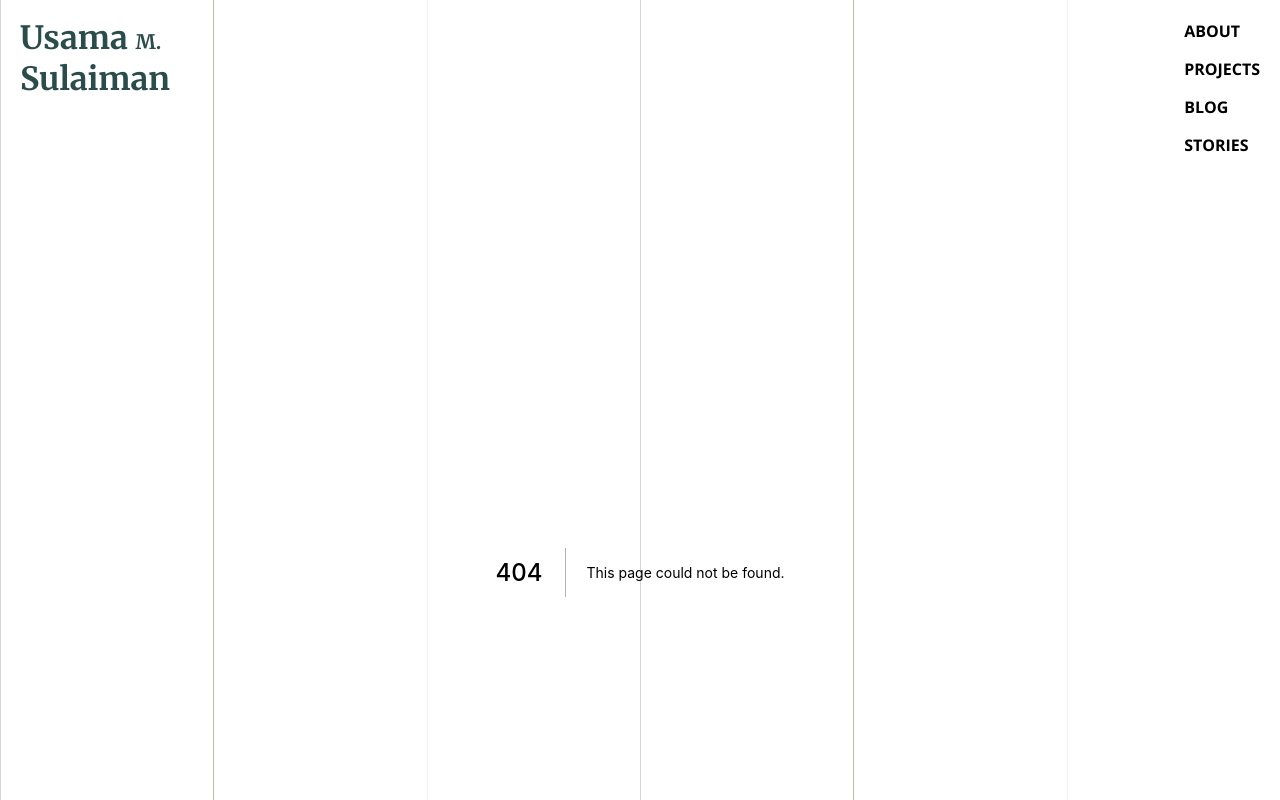
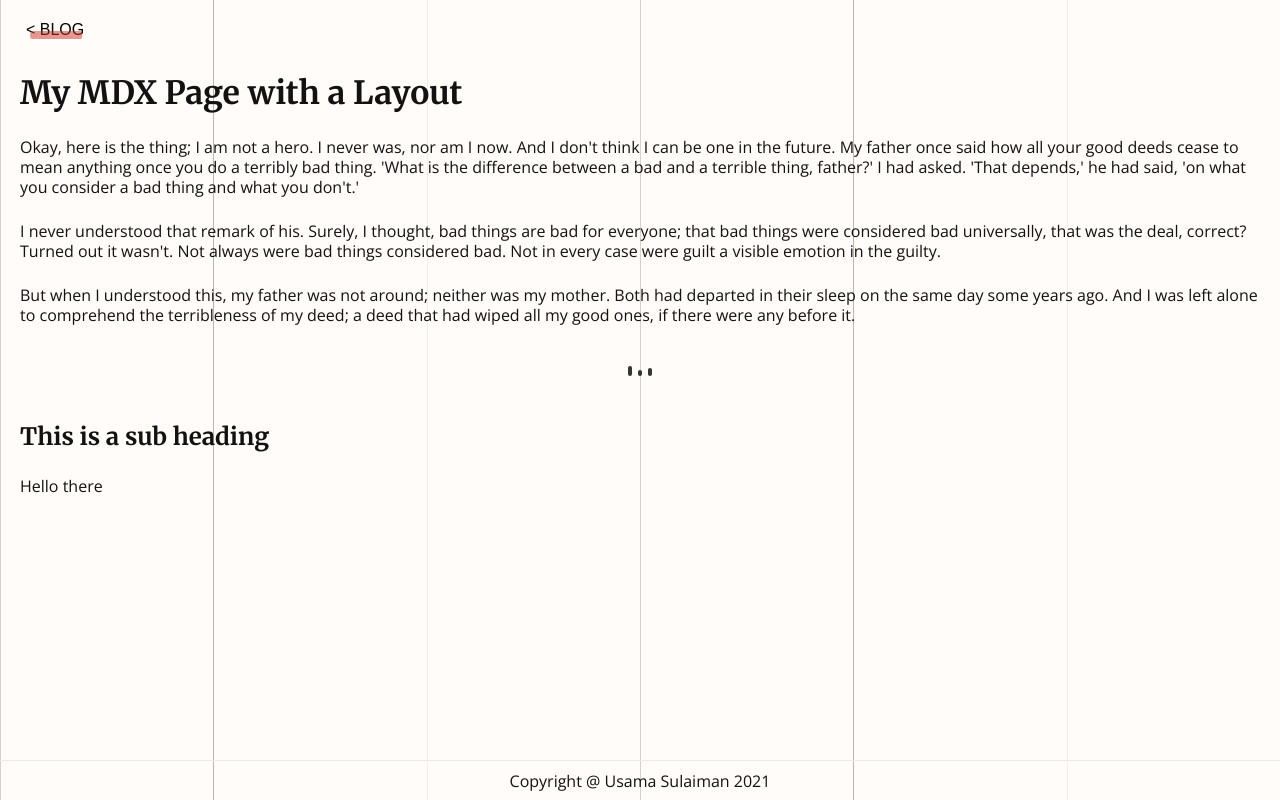
Before and after one commit to usamasulaiman/usa.ma, a Next.js app: page /blog/blog2 in a window 1280 px wide. Before the commit this address had no page. Shown: the top 800 px of the page. Built offline with nearby package versions, Linux system fonts and the light colour scheme.

Commit message:
Adds mdx and a new blog page

```diff
--- /dev/null
+++ b/components/BlogPage/BlogPage.module.css
@@ -0,0 +1,41 @@
+.inner-wrapper {
+  padding: 20px;
+}
+
+.back-button {
+  background: none;
+  border:0px;
+  text-transform: uppercase;
+}
+
+.back-button::after {
+  content: '';
+  height: 8px;
+  width: 90%;
+  background: #C7382E;
+  opacity: .5;
+  border-radius: 2px;
+  display: flex;
+  transform: translate(8%, -8px);
+  font-weight: bold;
+}
+
+.inner-wrapper h1,
+.inner-wrapper h2,
+.inner-wrapper h3,
+.inner-wrapper h4,
+.inner-wrapper h5,
+.inner-wrapper h6 {
+  font-family: var(--heading);
+}
+.inner-wrapper p,
+.inner-wrapper a,
+.inner-wrapper li,
+.inner-wrapper ul,
+.inner-wrapper ol,
+.inner-wrapper span {
+  /* color:#595857; */
+  line-height: 20px;
+  font-weight: 300;
+  margin: 24px auto;
+}
--- /dev/null
+++ b/components/BlogPage/index.tsx
@@ -0,0 +1,23 @@
+import React from 'react'
+import PropTypes from 'prop-types'
+import { useRouter } from 'next/router'
+import BlogStyles from './BlogPage.module.css';
+
+function BlogPage(props) {
+  console.log('meta is: ', props.meta);
+  const router = useRouter();
+  const parent = router?.pathname?.split('/')[1];
+  return (
+    <div className={BlogStyles['inner-wrapper']}>
+      <button className={BlogStyles['back-button']} onClick={() => router.push('/blog')}>{`< ${parent}`}</button>
+      {props.children}
+    </div>
+  )
+}
+
+BlogPage.propTypes = {
+  children: PropTypes.shape({}).isRequired,
+  meta: PropTypes.shape({}).isRequired,
+}
+
+export default BlogPage
--- a/components/Wrapper/index.tsx
+++ b/components/Wrapper/index.tsx
@@ -1,11 +1,15 @@
 import React from 'react'
 import Head from 'next/head'
+import { useRouter } from 'next/router'
 import PropTypes from 'prop-types'
 import Header from '../Header/index'
 import homeStyles from '../../styles/Home.module.css';
 
 function Wrapper(props) {
   const { children } = props;
+  const router = useRouter();
+  const routeArray = router?.pathname?.split('/');
+  const shouldShowPageHeader = routeArray?.length === 2;
 
   return (
     <>
@@ -19,10 +23,16 @@ function Wrapper(props) {
         <link rel="icon" href="/favicon.ico" />
       </Head>
       <div className="outer-wrapper">
-        <header className={`container ${homeStyles['main-header']}`}>
-          <Header />
-        </header>
-        {children}
+        {shouldShowPageHeader && (
+          <header className={`container ${homeStyles['main-header']}`}>
+            <Header />
+          </header>
+        )}
+        {/* {routeArray.length > 2 ? (
+          <div className={`${homeStyles['inner-page']} ${routeArray[1]}`}>{children}</div>
+        ) : ( */}
+          <>{children}</>
+        {/* )} */}
         <footer className="footer">
           <a
             href="https://usamasulaiman.com"
--- a/next.config.js
+++ b/next.config.js
@@ -1,6 +1,17 @@
-module.exports = {
+const withMDX = require('@next/mdx')({
+  extension: /\.mdx?$/,
+  options: {
+    remarkPlugins: [],
+    rehypePlugins: [],
+    // If you use `MDXProvider`, uncomment the following line.
+    // providerImportSource: "@mdx-js/react",
+  },
+})
+
+module.exports = withMDX({
   /* config options here */
+  pageExtensions: ['ts', 'tsx', 'js', 'jsx', 'md', 'mdx'],
   images: {
     domains: ['images.unsplash.com'],
   },
-}
+})
--- a/package.json
+++ b/package.json
@@ -8,6 +8,8 @@
     "start": "next start"
   },
   "dependencies": {
+    "@mdx-js/loader": "^2.0.0",
+    "@next/mdx": "^12.1.0",
     "next": "^12.0.10",
     "react": "^17.0.2",
     "react-dom": "^17.0.2"
--- /dev/null
+++ b/pages/blog/blog2.mdx
@@ -0,0 +1,23 @@
+import BlogPage from '../../components/BlogPage';
+import Separator from '../../components/Separator';
+
+export const meta = {
+author: 'Rich Haines'
+}
+
+# My MDX Page with a Layout
+
+Okay, here is the thing; I am not a hero. I never was, nor am I now. And I don't think I can be one in the future. My father once said how all your good deeds cease to mean anything once you do a terribly bad thing. 'What is the difference between a bad and a terrible thing, father?' I had asked. 'That depends,' he had said, 'on what you consider a bad thing and what you don't.'
+
+I never understood that remark of his. Surely, I thought, bad things are bad for everyone; that bad things were considered bad universally, that was the deal, correct? Turned out it wasn't. Not always were bad things considered bad. Not in every case were guilt a visible emotion in the guilty.
+
+But when I understood this, my father was not around; neither was my mother. Both had departed in their sleep on the same day some years ago. And I was left alone to comprehend the terribleness of my deed; a deed that had wiped all my good ones, if there were any before it.
+
+
+<Separator />
+
+## This is a sub heading
+
+Hello there
+
+export default ({ children }) => <BlogPage meta={meta}>{children}</BlogPage>
--- a/styles/Home.module.css
+++ b/styles/Home.module.css
@@ -5,6 +5,7 @@
   margin-top: 2rem;
 }
 
-.small-intro {
+.inner-page {
+  padding: 20px;
   /* margin-bottom: 24px; */
 }
--- a/styles/globals.css
+++ b/styles/globals.css
@@ -84,6 +84,7 @@ a,p,span,li,ul,ol,div,input,button,form,fieldset,textarea,label,legend,select,op
   min-height: 100vh;
   display: flex;
   flex-flow: column;
+  justify-content: space-between;
 }
 
 .page {
```
Also changed, not shown: 1 other file (tests, documents, lock files or other folders).
